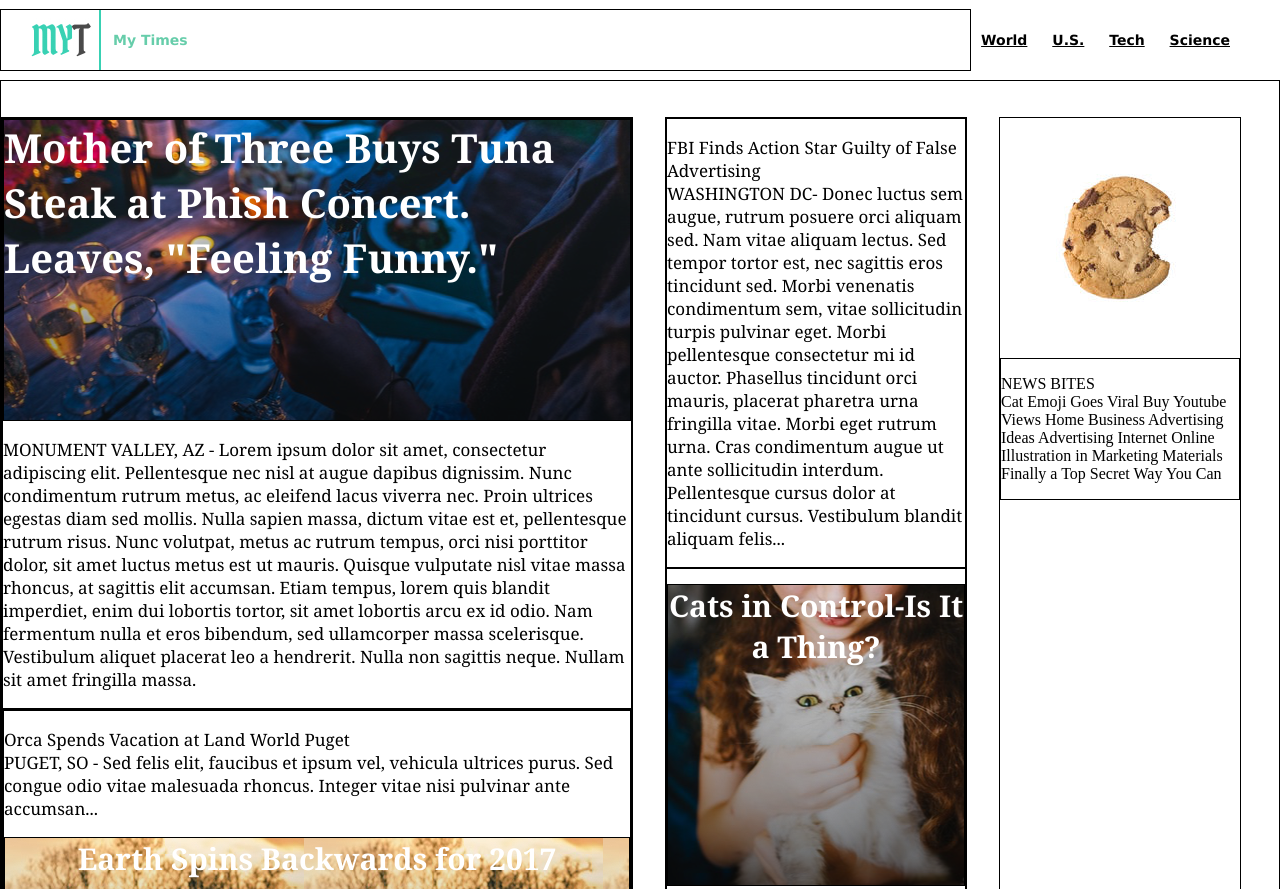
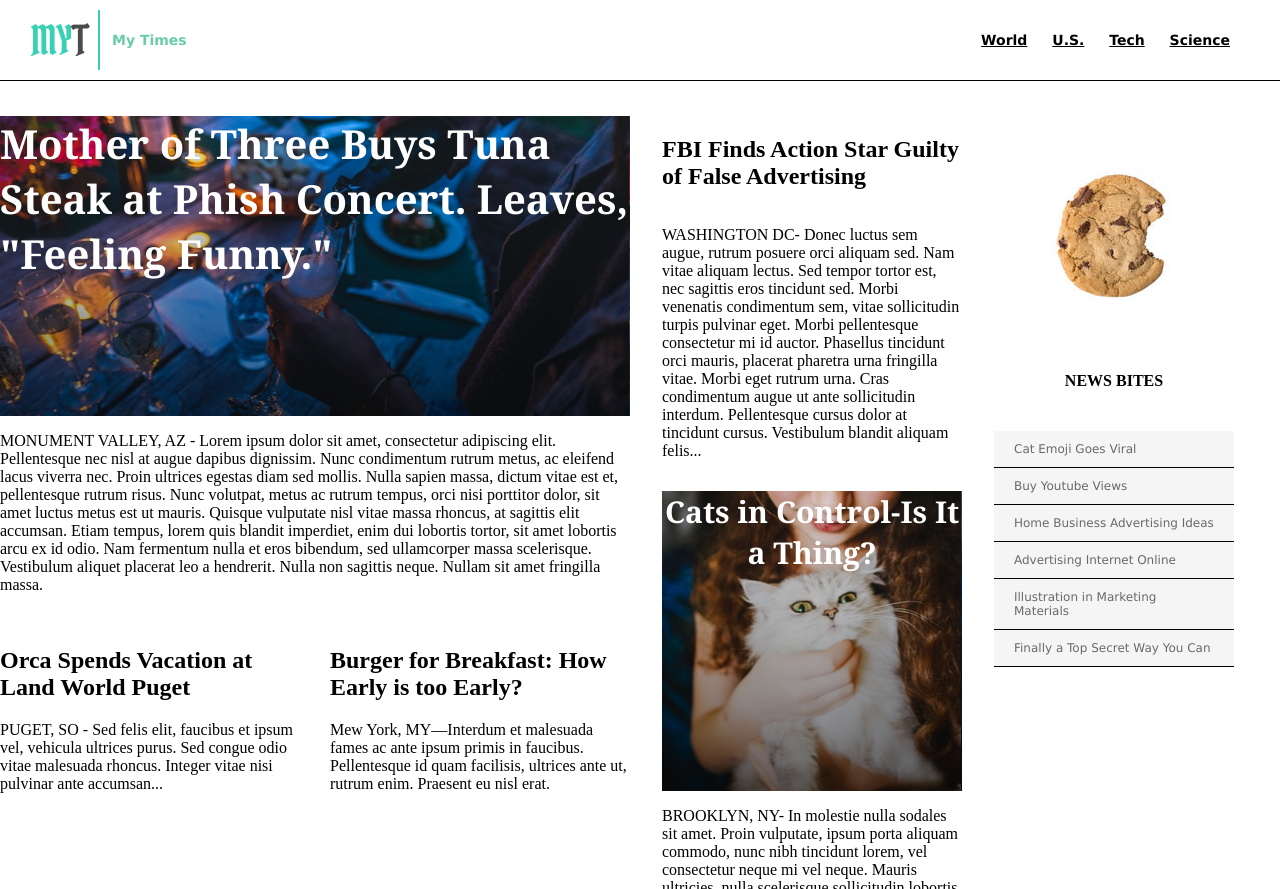
Before and after one commit to Nitrambackwards/MyTimes, a plain HTML site: page index.html in a window 1280 px wide. Shown: the top 889 px of the page. Drawn offline with Linux system fonts and the light colour scheme.

Commit message:
Remove borders and finish main content.

```diff
--- a/index.html
+++ b/index.html
@@ -40,17 +40,21 @@
         </div>
         <div class="stories">
           <div class="story">
-            <p>Orca Spends Vacation at Land World Puget<br />
-              PUGET, SO - Sed felis elit, faucibus et ipsum vel, vehicula ultrices purus.
+            <div class="text-content">
+              <h2>Orca Spends Vacation at Land World Puget</h2>
+              <p>PUGET, SO - Sed felis elit, faucibus et ipsum vel, vehicula ultrices purus.
               Sed congue odio vitae malesuada rhoncus. Integer vitae nisi pulvinar ante accumsan...</p>
+            </div>
             <div class="imageContentStory2">
               <span>Earth Spins Backwards for 2017</span>
             </div>
           </div>
           <div class="story">
-            <p>Burger for Breakfast: How Early is too Early?<br />
-              Mew York, MY—Interdum et malesuada fames ac ante ipsum primis in faucibus.
+            <div class="text-content">
+              <h2>Burger for Breakfast: How Early is too Early?</h2>
+              <p>Mew York, MY—Interdum et malesuada fames ac ante ipsum primis in faucibus.
               Pellentesque id quam facilisis, ultrices ante ut, rutrum enim. Praesent eu nisl erat.</p>
+            </div>
             <div class="imageContentStory3">
               <span>Research Shows Cameras Erase Memory</span>
             </div>
@@ -59,8 +63,8 @@
       </div>
       <div class="columnMedium">
         <div class="story">
-          <p>FBI Finds Action Star Guilty of False Advertising<br />
-            WASHINGTON DC- Donec luctus sem augue, rutrum posuere orci aliquam sed.
+          <h2>FBI Finds Action Star Guilty of False Advertising</h2>
+          <p>WASHINGTON DC- Donec luctus sem augue, rutrum posuere orci aliquam sed.
             Nam vitae aliquam lectus. Sed tempor tortor est, nec sagittis eros tincidunt sed.
             Morbi venenatis condimentum sem, vitae sollicitudin turpis pulvinar eget.
             Morbi pellentesque consectetur mi id auctor. Phasellus tincidunt orci mauris,
@@ -81,10 +85,13 @@
       <div class="columnSmall">
         <img src="./resources/images/img-news-bite.png" alt="News Bites">
         <div class="newsBite">
-          <p>NEWS BITES<br />
-            Cat Emoji Goes Viral Buy Youtube Views Home Business Advertising Ideas
-            Advertising Internet Online Illustration in Marketing Materials
-            Finally a Top Secret Way You Can</p>
+          <h3>NEWS BITES</h3>
+          <span>Cat Emoji Goes Viral</span>
+          <span>Buy Youtube Views</span>
+          <span>Home Business Advertising Ideas</span>
+          <span>Advertising Internet Online</span>
+          <span>Illustration in Marketing Materials</span>
+          <span>Finally a Top Secret Way You Can</span>
         </div>
       </div>
     </div>
--- a/resources/css/style.css
+++ b/resources/css/style.css
@@ -7,7 +7,7 @@ body {
 div {
   /* Debug borders for Flexbox visibility */
   /* Remove once finished */
-  border: 1px solid black;
+  /*border: 1px solid black;*/
 }
 
 /*--------------HEADER--------------*/
@@ -65,6 +65,12 @@ header a {
   display: flex;
 }
 
+h2  {
+  /*font-family: Georgia;*/
+  font-size: 24px;
+  font-weight: bold;
+}
+
 .columnLarge {
   width: 630px;
   display: flex;
@@ -73,18 +79,25 @@ header a {
 }
 
 .leadStory {
-  font-family: Georgia;
+  /*font-family: Georgia;
   font-size: 17px;
-  color: black;
+  color: black;*/
 }
 
 .story {
-  font-family: Georgia;
+  /*font-family: Georgia;
   font-size: 17px;
-  color: black;
+  color: black;*/
+  display: flex;
+  flex-direction: column;
+  width: 300px;
 }
 
-.leadStory .imageContent {
+.text-content {
+  height: 250px;
+}
+
+.imageContent {
   background-image: url(../images/img-story-main.png);
   height: 300px;
   font-family: Georgia;
@@ -127,6 +140,12 @@ header a {
   text-align: center;
 }
 
+.stories {
+  display: flex;
+  justify-content: space-between;
+  margin-top: 17px;
+}
+
 .columnMedium {
   width: 300px;
   display: flex;
@@ -140,3 +159,20 @@ header a {
   flex-direction: column;
   margin-right: 32px;
 }
+
+.newsBite h3 {
+  margin-bottom: 41px;
+  font-size: 16px;
+  font-weight: bold;
+  text-align: center;
+}
+
+.newsBite span {
+  display: block;
+  padding: 11px 20px;
+  border-bottom: 1px solid black;
+  background-color: WhiteSmoke;
+  font-family: Verdana;
+  font-size: 12px;
+  color: DimGray;
+}
```
